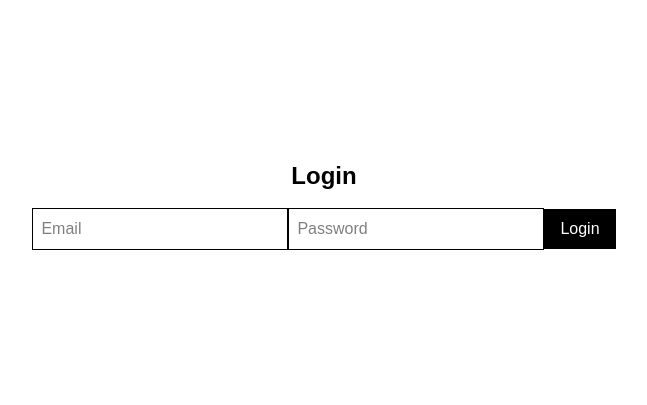
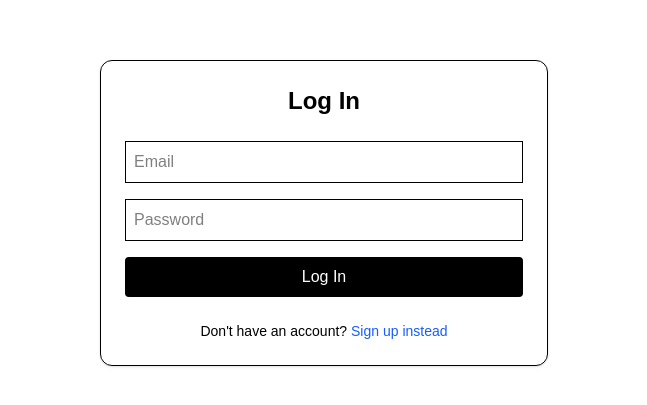
Before and after one commit to cummingfin/artmarket, a Next.js app: page /auth/login in a window 1280 px wide. Shown: the part 187-592 px from the top of the page, without its empty margins (316-963 px from the left). Built offline with nearby package versions, Linux system fonts and the light colour scheme; no server answers.

Commit message:
Improve login page layout and UX

```diff
--- a/pages/auth/login.tsx
+++ b/pages/auth/login.tsx
@@ -1,6 +1,7 @@
 // pages/auth/login.tsx
 import { useState } from 'react';
 import { useRouter } from 'next/router';
+import Link from 'next/link';
 import { supabase } from '@/lib/supabaseClient';
 
 export default function Login() {
@@ -20,24 +21,19 @@ export default function Login() {
 
     if (loginError) {
       setError(loginError.message);
-      return;
+    } else {
+      router.push('/dashboard'); // Redirect after login
     }
-
-    const user = data.user;
-    if (user) {
-        router.push('/dashboard');
-      }
-
-    router.push('/dashboard');
-
   };
 
   return (
-    <div className="min-h-screen flex flex-col items-center justify-center bg-white text-black">
-      <h2 className="text-2xl font-bold mb-4">Login</h2>
+    <div className="min-h-screen flex items-center justify-center bg-white text-black px-4">
+      <div className="w-full max-w-md space-y-6 border p-6 rounded-xl shadow">
+        <h2 className="text-2xl font-bold text-center">Log In</h2>
+
         <form className="space-y-4" onSubmit={handleLogin}>
           <input
-          className="border p-2 w-64"
+            className="border p-2 w-full"
             type="email"
             placeholder="Email"
             value={email}
@@ -45,18 +41,32 @@ export default function Login() {
             required
           />
           <input
-          className="border p-2 w-64"
+            className="border p-2 w-full"
             type="password"
             placeholder="Password"
             value={password}
             onChange={(e) => setPassword(e.target.value)}
             required
           />
-        <button className="bg-black text-white py-2 px-4" type="submit">
-          Login
+
+          <button
+            className="bg-black text-white w-full py-2 rounded hover:bg-gray-900"
+            type="submit"
+          >
+            Log In
           </button>
-        {error && <p className="text-red-500">{error}</p>}
+          {error && <p className="text-red-600 text-sm text-center">{error}</p>}
         </form>
+
+        <div className="text-center">
+          <p className="text-sm">
+            Don't have an account?{' '}
+            <Link href="/auth/register" className="text-blue-600 hover:underline">
+              Sign up instead
+            </Link>
+          </p>
+        </div>
+      </div>
     </div>
   );
 }
```
Lines whose indentation alone changed are shown as unchanged.
